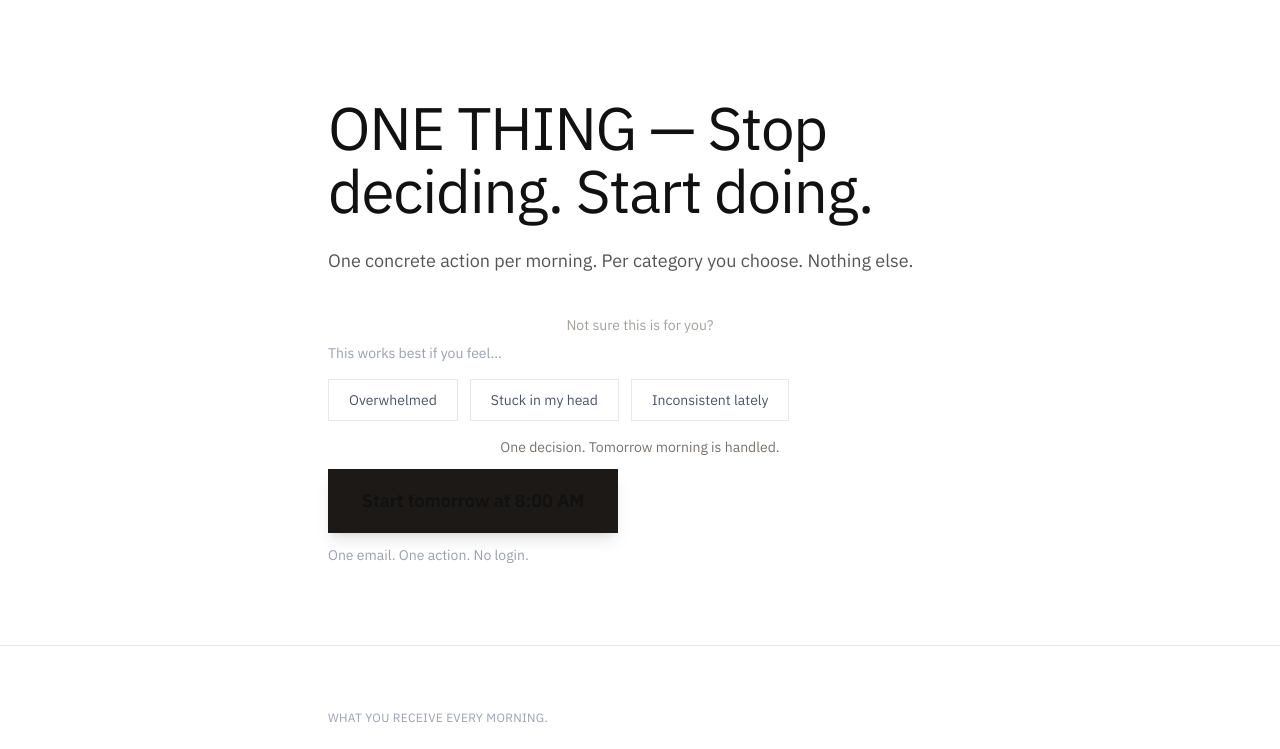
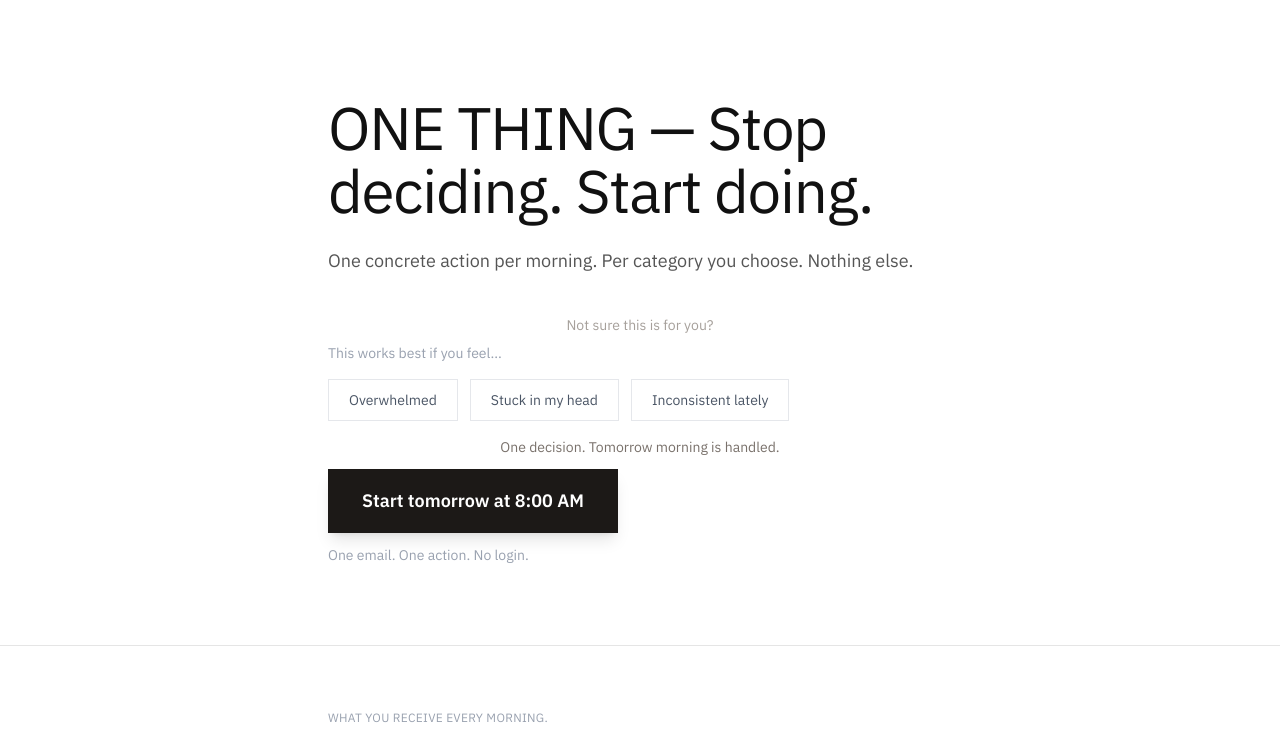
Before and after one commit to yoss823/ONE-THING, a Next.js app: page / in a window 1280 px wide. Shown: the top 749 px of the page. Built offline with nearby package versions, Linux system fonts and the light colour scheme.

Commit message:
Update globals.css

```diff
--- a/app/globals.css
+++ b/app/globals.css
@@ -33,10 +33,6 @@ body {
   font-family: var(--font-body), sans-serif;
 }
 
-a {
-  color: inherit;
-}
-
 ::selection {
   background: rgba(215, 92, 47, 0.22);
 }
```
